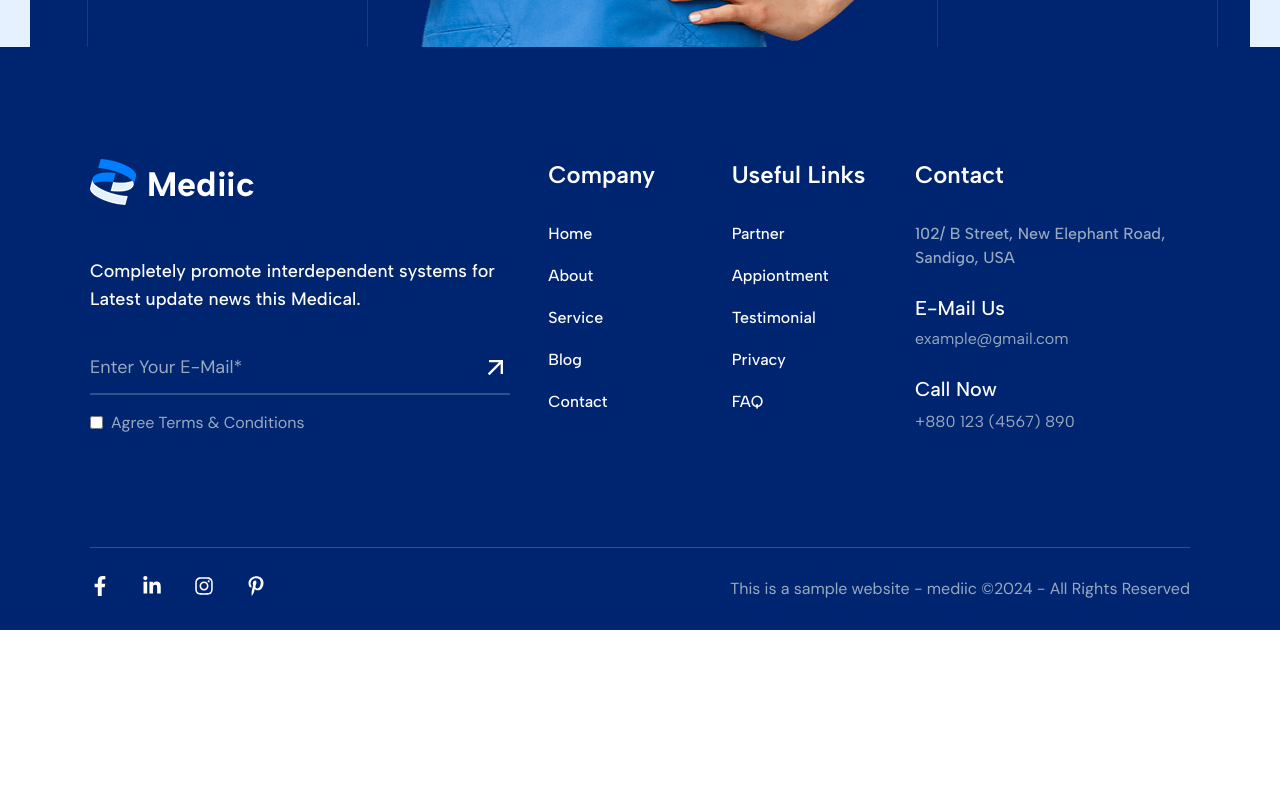
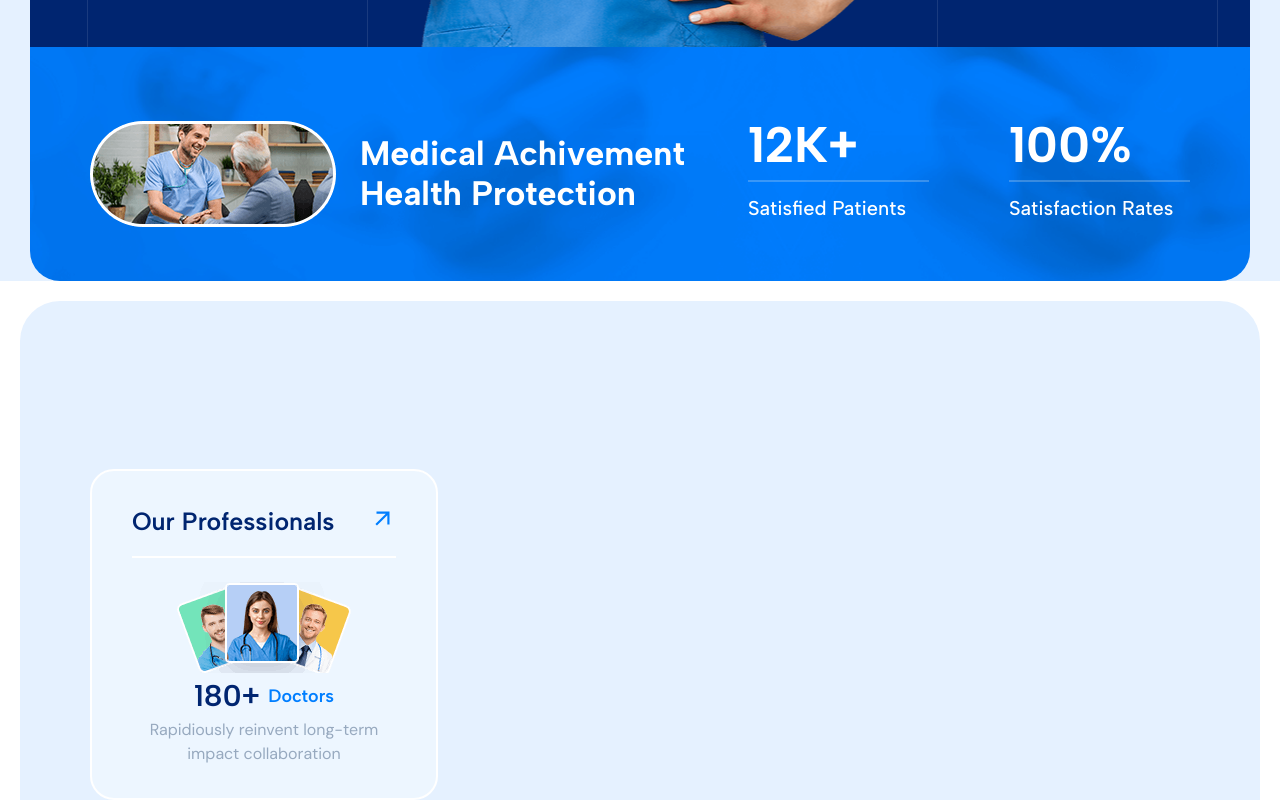
Before and after one commit to jisan5620jk/mediic, a React (Vite) app: page / in a window 1280 px wide. Shown: the part 840-1640 px from the top of the page. Before the commit the page ends 1470 px from the top, so only its background shows below. Built offline with nearby package versions, Linux system fonts and the light colour scheme.

Commit message:
Add Counter Component

```diff
--- a/package.json
+++ b/package.json
@@ -12,6 +12,7 @@
   "dependencies": {
     "fslightbox-react": "^1.7.6",
     "react": "^18.3.1",
+    "react-countup": "^6.5.3",
     "react-dom": "^18.3.1",
     "react-icons": "^5.3.0",
     "react-router-dom": "^6.26.1"
--- a/src/Component1/Banner/Banner.jsx
+++ b/src/Component1/Banner/Banner.jsx
@@ -11,7 +11,7 @@ import { FaInstagram, FaLinkedinIn, FaPinterestP, FaSquareFacebook } from "react
 const Banner = () => {
   return (
     <div className="bg-BodyBg-0 px-2 lg:px-[30px]">
-      <section className="bg-[url('/images/hero-bg.png')] bg-cover bg-center bg-no-repeat h-[600px] sm:h-[700px] md:h-[1100px] lg:h-[700px] xl:h-[790px] 2xl:h-[790px] flex items-center relative z-10 overflow-hidden rounded-t-[40px]">
+      <section className="bg-[url('/images/hero-bg.png')] bg-cover bg-center bg-no-repeat h-[600px] sm:h-[700px] md:h-[1100px] lg:h-[700px] xl:h-[790px] 2xl:h-[790px] flex items-center relative z-10 overflow-hidden rounded-t-[30px]">
         <div className="absolute top-1/2 -translate-y-1/2 -left-10">
           <Link to={"/"}>
             <button className="font-AlbertSans font-medium inline-block text-lg text-white rotate-90 relative before:absolute before:-left-[72px] before:-bottom-[35px] before:rotate-90 before:w-[2px] before:h-[100px] before:bg-[linear-gradient(_180deg,_rgba(255,_255,_255,_0.9999999999999999)_0%,_rgba(27,_31,_73,_0)_100%_)]">
--- a/src/Component1/Counter/Counter.jsx
+++ b/src/Component1/Counter/Counter.jsx
@@ -1,68 +1,56 @@
-import { Link } from "react-router-dom";
-import CounterCard from "./CounterCard";
-import counterShape from "/images/star_icon.png";
-
-const counterData = [
-  {
-    id: 1,
-    counterShape: counterShape,
-    counterNumber: 12,
-    counterDesc: "Total Projects Complated",
-    counterSuffex: "K+",
-  },
-  {
-    id: 2,
-    counterShape: counterShape,
-    counterNumber: 950,
-    counterDesc: "SATIFIED ACTIVE CUSTOMERS",
-    counterSuffex: "+",
-  },
-  {
-    id: 3,
-    counterNumber: 4,
-    counterDesc: "AVERAGE CLIENTS RATINGS",
-    counterSuffex: ".7*",
-  },
-];
+import CountUp from "react-countup";
+import counterImg from "/images/counter-img.png";
 
 const Counter = () => {
   return (
-    <section className="mx-2 sm:mx-5 lg:mx-2 xl:mx-5 my-5 rounded-[40px] pt-[74px] pb-[54px] bg-BodyBg2-0 bg-no-repeat bg-cover bg-center">
+    <div className="bg-BodyBg-0 px-2 lg:px-[30px]">
+      <section className="rounded-b-[30px] pt-[74px] pb-[54px] bg-[url(/images/counter-bg.png)] bg-no-repeat bg-cover bg-center">
         <div className="Container">
-        <div className="grid lg:grid-cols-2 lg:items-center gap-8 lg:gap-0 pb-7">
+          <div className="grid gap-7 grid-cols-12 items-center justify-center">
+            <div className="col-span-12 lg:col-span-7">
+              <div className="flex items-center gap-6">
                 <div>
-            <h1 className="font-AlbertSans font-semibold text-white text-[16px] leading-[26px] sm:text-[25px] sm:leading-[35px] md:text-[30px] md:leading-[40px] lg:text-[38px] lg:leading-[48px] xl:text-[42px] xl:leading-[52px]">
-              Get The Latest Achivement <br /> for Business Consult
-            </h1>
+                  <img src={counterImg} draggable="false" />
                 </div>
-          <Link to={"/about"} className="flex lg:justify-end">
-            <button className="primary-btn !bg-BodyBg-0 !text-PrimaryColor-0">{`Get Started Now`}</button>
-          </Link>
+                <h2 className="font-AlbertSans font-bold text-white text-[34px] leading-[40px]">
+                  Medical Achivement <br /> Health Protection
+                </h2>
               </div>
-        <div className="grid grid-cols-1 md:grid-cols-2 gap-7 xl:gap-10 lg:grid-cols-3 items-center justify-center border-t-[2px] border-BorderColor2-0 pt-4">
-          {counterData.map(
-            ({
-              id,
-              counterShape,
-              counterNumber,
-              counterDesc,
-              counterSuffex,
-            }) => {
-              return (
-                <div key={id}>
-                  <CounterCard
-                    counterShape={counterShape}
-                    counterNumber={counterNumber}
-                    counterDesc={counterDesc}
-                    counterSuffex={counterSuffex}
+            </div>
+            <div className="col-span-12 lg:col-span-5">
+              <div className="grid grid-cols-2 gap-20">
+                <div>
+                  <div>
+                    <CountUp
+                      start={-11}
+                      end={"12"}
+                      suffix={"K+"}
+                      className="font-AlbertSans text-3xl sm:text-4xl md:text-[50px] text-white font-bold"
                     />
                   </div>
-              );
-            }
-          )}
+                  <p className="font-AlbertSans font-medium text-xl text-white pt-3 mt-3 border-t-2 border-BorderColor-0 border-opacity-25">
+                    Satisfied Patients
+                  </p>
+                </div>
+                <div>
+                  <div>
+                    <CountUp
+                      start={-11}
+                      end={"100"}
+                      suffix={"%"}
+                      className="font-AlbertSans text-3xl sm:text-4xl md:text-[50px] text-white font-bold"
+                    />
+                  </div>
+                  <p className="font-AlbertSans font-medium text-xl text-white pt-3 mt-3 border-t-2 border-BorderColor-0 border-opacity-25">
+                    Satisfaction Rates
+                  </p>
+                </div>
+              </div>
+            </div>
           </div>
         </div>
       </section>
+    </div>
   );
 };
 
--- a/src/Component1/Counter/CounterCard.jsx
+++ /dev/null
@@ -1,31 +0,0 @@
-/* eslint-disable react/prop-types */
-import CountUp from "react-countup";
-
-const CounterCard = ({
-  counterShape,
-  counterNumber,
-  counterDesc,
-  counterSuffex,
-}) => {
-  return (
-    <div className="flex items-center gap-5 sm:gap-10 relative">
-      <img
-        src={counterShape}
-        className="absolute top-1/2 -translate-y-1/2 right-0 hidden xl:block"
-      />
-      <div>
-        <CountUp
-          start={-11}
-          end={counterNumber}
-          suffix={counterSuffex}
-          className="font-AlbertSans text-3xl sm:text-4xl md:text-[60px] text-white font-semibold"
-        />
-      </div>
-      <p className="flex-1 font-AlbertSans text-[15px] text-TextColor-0 uppercase xl:mr-10">
-        {counterDesc}
-      </p>
-    </div>
-  );
-};
-
-export default CounterCard;
--- a/src/Component1/Feature/Feature.jsx
+++ b/src/Component1/Feature/Feature.jsx
@@ -1,92 +1,40 @@
-import featureIcon from "/images/feature_icon01.png";
-import featureIcon2 from "/images/feature_icon02.png";
-import featureIcon3 from "/images/feature_icon03.png";
-import featureIcon4 from "/images/feature_icon04.png";
-import FeatureCard from "./FeatureCard";
-import featureShape from "/images/arrow.png";
-
-const featureData = [
-  {
-    id: 1,
-    featureIcon: featureIcon,
-    featureTitle: "Business Planning and Technologist",
-    featureDesc:
-      "Completely implement globals without impactful markets in conveniently done innovate customer directed",
-    featureUrl: "/",
-    featureNumber: "01",
-  },
-  {
-    id: 2,
-    featureIcon: featureIcon2,
-    featureTitle: "Human home ones and Consulting",
-    featureDesc:
-      "Completely implement globals without impactful markets in conveniently done innovate customer directed",
-    featureUrl: "/",
-    featureNumber: "02",
-  },
-  {
-    id: 3,
-    featureIcon: featureIcon3,
-    featureTitle: "Opportunity Global Business Service",
-    featureDesc:
-      "Completely implement globals without impactful markets in conveniently done innovate customer directed",
-    featureUrl: "/",
-    featureNumber: "03",
-  },
-  {
-    id: 4,
-    featureIcon: featureIcon4,
-    featureTitle: "Insurance for Family Consulting",
-    featureDesc:
-      "Completely implement globals without impactful markets in conveniently done innovate customer directed",
-    featureUrl: "/",
-    featureNumber: "04",
-  },
-];
+import featureImg from "/images/srvc-tm.png";
+import { Link } from "react-router-dom";
+import { MdArrowOutward } from "react-icons/md";
 
 const Feature = () => {
   return (
-    <section className="mx-2 xl:mx-5 my-5 pt-28 pb-[120px] lg:pb-[196px] bg-[url(/images/feature_bg.png)] bg-cover bg-no-repeat bg-left lg:bg-bottom rounded-[40px] relative z-10">
+    <section className="mx-2 xl:mx-5 my-5 py-[120px] bg-BodyBg-0 bg-cover bg-no-repeat bg-left lg:bg-bottom rounded-[40px] relative z-10">
       <div className="Container relative">
-        <img
-          src={featureShape}
-          className="absolute top-0 right-16 animate-swing hidden xl:block"
-        />
-        <div className="text-center">
-          <h5 className="font-AlbertSans font-medium text-sm sm:text-base text-PrimaryColor-0 uppercase flex items-center justify-center gap-2 mb-3">
-            Featured Service
-          </h5>
-          <h1 className="font-AlbertSans font-semibold text-HeadingColor-0 text-[16px] leading-[26px] sm:text-[25px] sm:leading-[35px] md:text-[30px] md:leading-[40px] lg:text-[38px] lg:leading-[48px] xl:text-[42px] xl:leading-[52px]">
-            Unlocking Your {`Business's`} Potential with
-            <br className="hidden sm:block" />
-            the Best Innovate Consulting active and
-            <br className="hidden sm:block" />
-            Dedicated Customers
-          </h1>
-        </div>
-        <div className="grid grid-cols-1 md:grid-cols-2 lg:grid-cols-4 gap-7 mt-12">
-          {featureData.map(
-            ({
-              id,
-              featureIcon,
-              featureTitle,
-              featureDesc,
-              featureUrl,
-              featureNumber,
-            }) => {
-              return (
-                <div key={id} className="feature-box">
-                  <FeatureCard
-                    featureIcon={featureIcon}
-                    featureTitle={featureTitle}
-                    featureDesc={featureDesc}
-                    featureUrl={featureUrl}
-                    featureNumber={featureNumber}
-                  />
-                </div>
-              );
-            }
-          )}
+        <div className="grid grid-cols-1 md:grid-cols-2 lg:grid-cols-3 gap-7 mt-12">
+          <div className="group px-10 py-8 bg-white bg-opacity-30 text-center rounded-3xl border-2 border-white">
+           <span></span>
+              <span></span>
+              <span></span>
+              <span></span> <div className="flex justify-between items-center border-b-2 border-white pb-4 mb-6">
+
+              <h5 className="font-AlbertSans font-semibold text-[25px] text-HeadingColor-0 transition-all duration-500 group-hover:text-white">
+                Our Professionals
+              </h5>
+              <Link to={"/"}>
+                <button className="text-PrimaryColor-0 transition-all duration-500 group-hover:text-white">
+                  <MdArrowOutward size={"26"} />
+                </button>
+              </Link>
+            </div>
+            <div>
+              <img src={featureImg} draggable="false" className="m-auto" />
+            </div>
+            <h4 className="font-AlbertSans font-semibold text-[30px] text-HeadingColor-0 flex items-center gap-2 justify-center transition-all duration-500 group-hover:text-white">
+              180+{" "}
+              <span className="font-AlbertSans font-semibold text-lg text-PrimaryColor-0 transition-all duration-500 group-hover:text-white">
+                Doctors
+              </span>
+            </h4>
+            <p className="font-DMSans text-TextColor-0 transition-all duration-500 group-hover:text-white">
+              Rapidiously reinvent long-term impact collaboration
+            </p>
+          </div>
         </div>
       </div>
     </section>
--- a/src/Pages/Home1/Home1.jsx
+++ b/src/Pages/Home1/Home1.jsx
@@ -1,9 +1,13 @@
 import Banner from "../../Component1/Banner/Banner";
+import Counter from "../../Component1/Counter/Counter";
+import Feature from "../../Component1/Feature/Feature";
 
 const Home1 = () => {
   return (
     <>
       <Banner />
+      <Counter />
+      <Feature />
     </>
   );
 };
--- a/src/Shared/Footer/Footer.jsx
+++ b/src/Shared/Footer/Footer.jsx
@@ -194,7 +194,7 @@ const Footer = () => {
           </div>
           <div>
             <p className="font-DMSans flex items-center text-TextColor-0">
-              This is a sample website - mediic ©2024 - All Rights Reserved
+              This is a sample website - Mediic © 2024 - All Rights Reserved
             </p>
           </div>
         </div>
```
Also changed, not shown: src/Shared/Navbar/Navbar.jsx (+3 -4 lines), 1 other file (tests, documents, lock files or other folders). Lines whose indentation alone changed are shown as unchanged.
